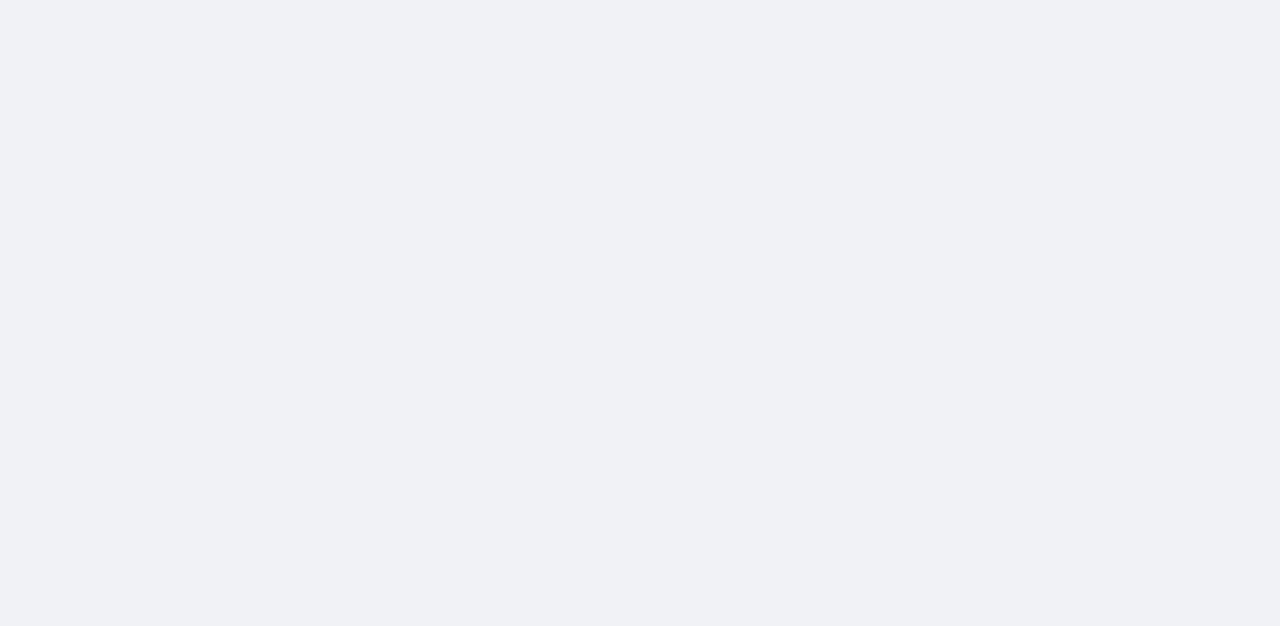
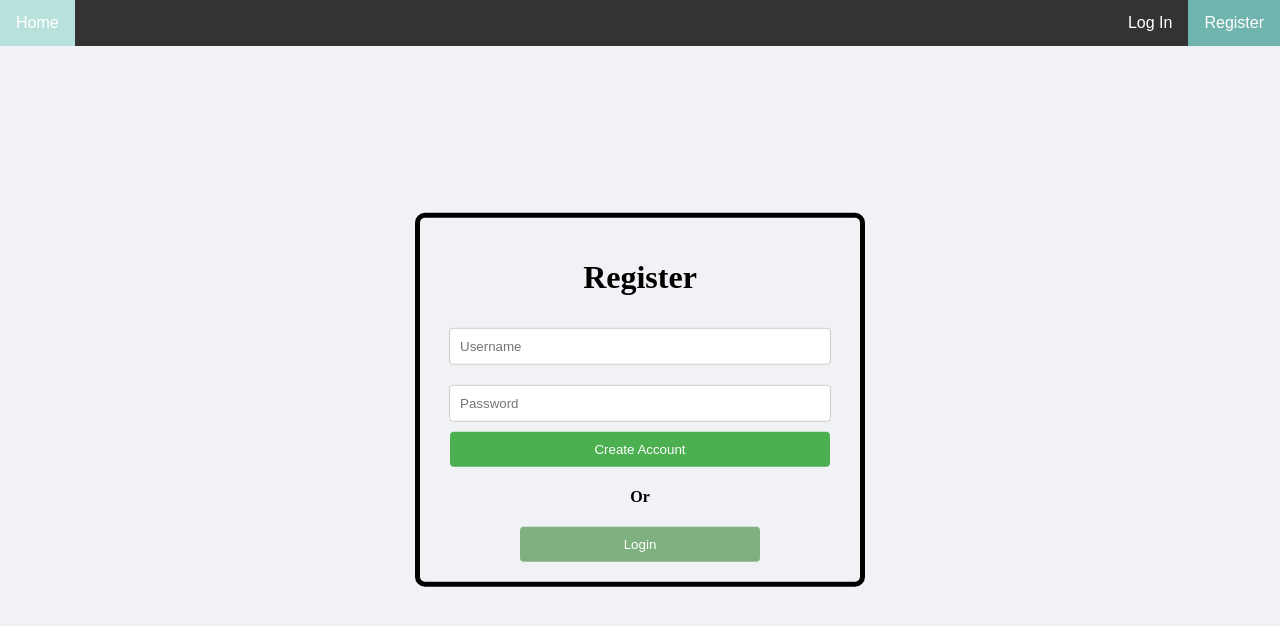
Before and after one commit to NWade09/react-chat, a React (Create React App) app in the folder client/: page /react-chat/Register in a window 1280 px wide. Before the commit this address had no page. Shown: the top 626 px of the page. Built offline with nearby package versions, Linux system fonts and the light colour scheme.

Commit message:
changed to aws server instead of localhost

```diff
--- a/client/src/App.js
+++ b/client/src/App.js
@@ -7,7 +7,7 @@ import Chat from './pages/Chat';
 
 function App(){
   return (
-    <BrowserRouter>
+    <BrowserRouter basename='/react-chat'>
       <Routes >
         <Route path='/' element={<Home />} />
         <Route path='/Login' element={<Login />} />
--- a/client/src/pages/Login.js
+++ b/client/src/pages/Login.js
@@ -15,7 +15,7 @@ const Login = () => {
         setErrorMessage(''); // Reset error message
 
         try {
-            const response = await axios.post('http://localhost:8080/Login', {
+            const response = await axios.post('http://3.27.161.209/Login', {
                 username: username,
                 password: password,
             }, {
--- a/client/src/pages/Register.js
+++ b/client/src/pages/Register.js
@@ -24,7 +24,7 @@ function Register() {
             setUsernameError(false);
             setEmptyFieldsError(false);
 
-            const response = await axios.post('http://localhost:8080/Register', {
+            const response = await axios.post('http://3.27.161.209/Register', {
                 username: username,
                 password: password
             });
```
Also changed, not shown: client/package.json (+6 -2 lines), 1 other file (tests, documents, lock files or other folders).
